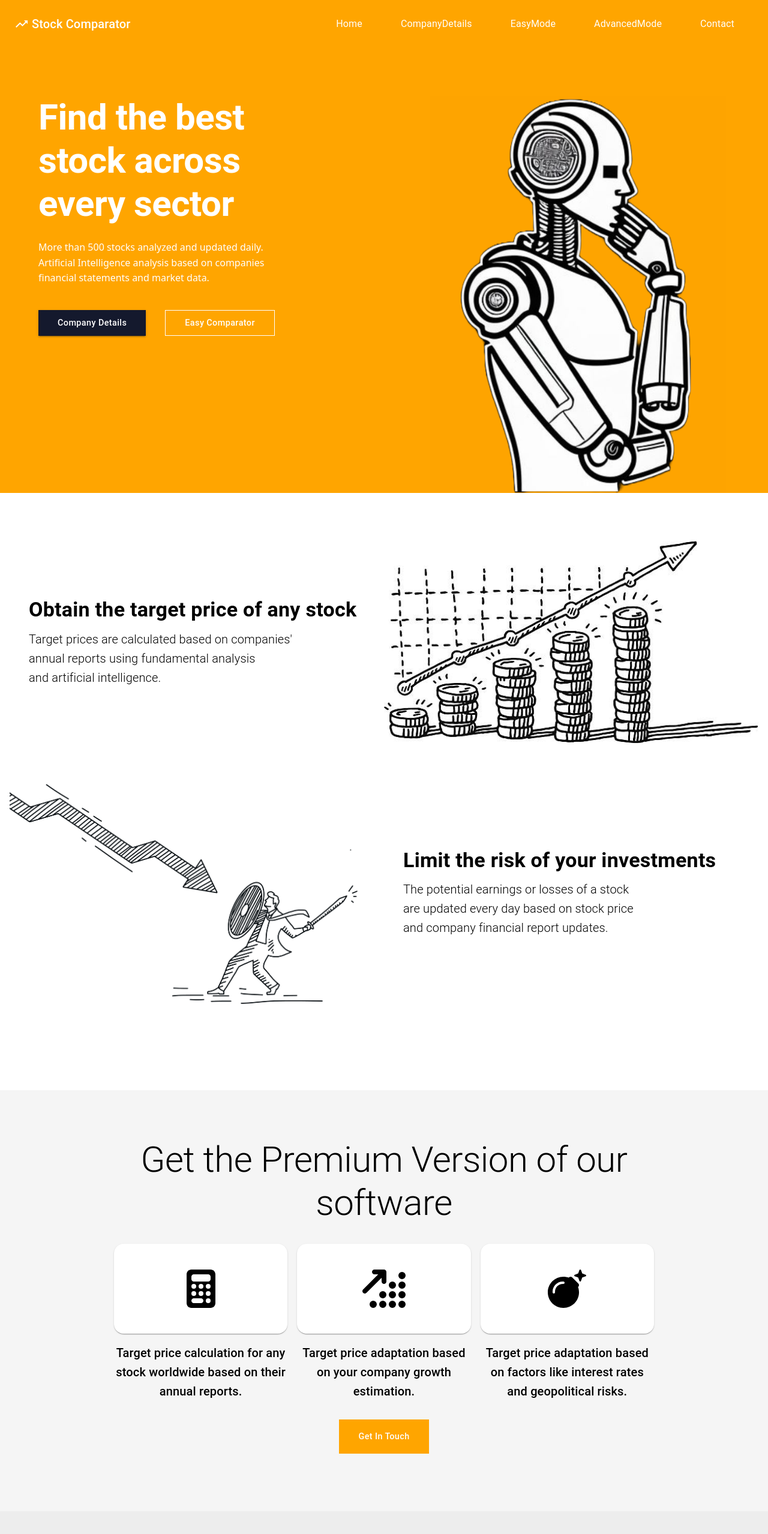
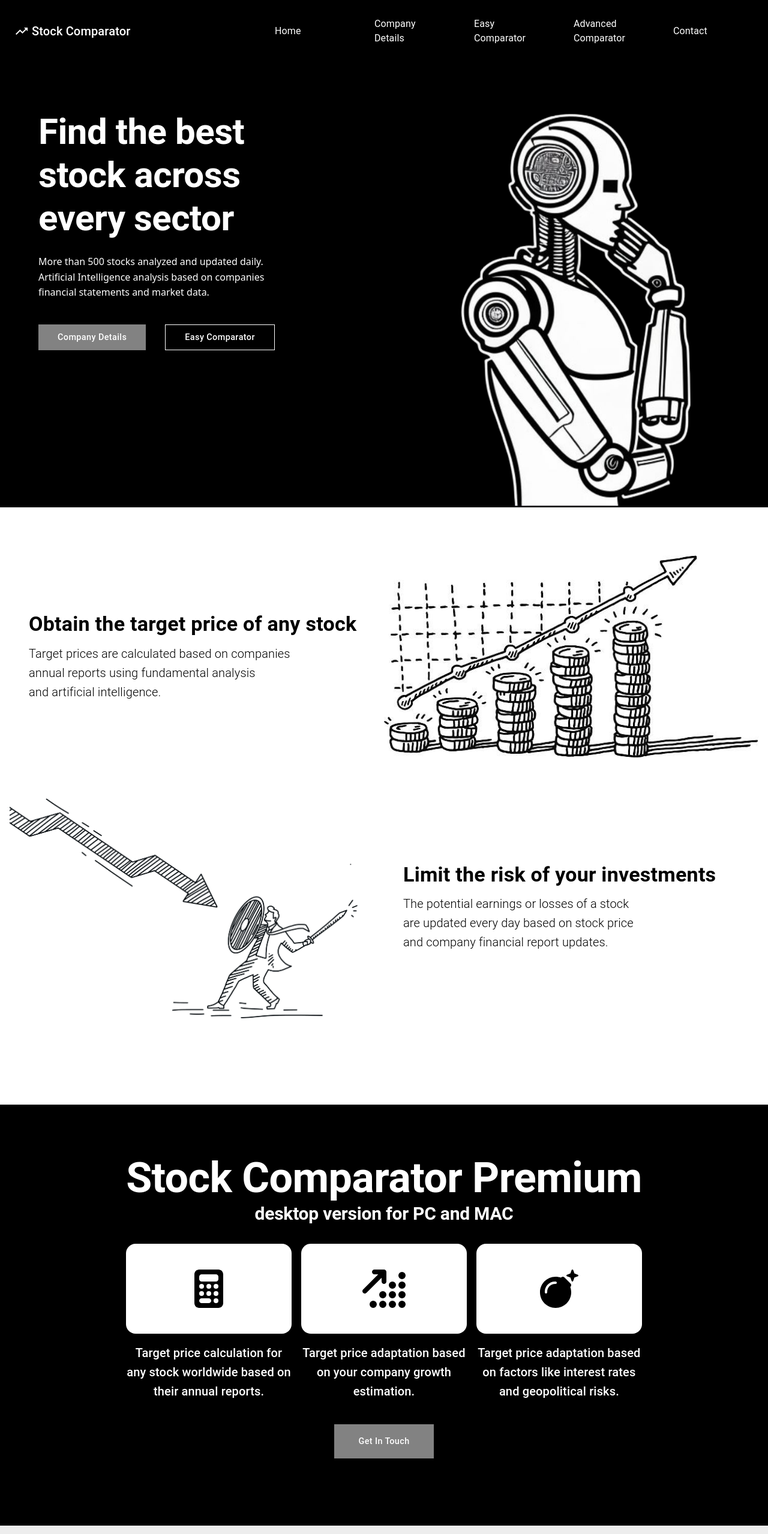
Before and after one commit to stockfundamentalanalysis/stock-comparator-front-end, a Next.js app: page / in a window 1280 px wide. Shown: the top 2558 px of the page at 60% size. Built offline with nearby package versions, Linux system fonts and the light colour scheme.

Commit message:
Updated frontend

```diff
--- a/src/components/getintouch.jsx
+++ b/src/components/getintouch.jsx
@@ -43,13 +43,32 @@ const GetInTouch = () => {
         width: '100%',
         flexGrow: 1,
         display: 'flex',
-        backgroundColor: '#f5f5f5',
+        backgroundColor: 'rgb(0,0,0)',
       }}
     >
       <Box maxWidth={'md'} mx={'auto'} textAlign={'center'}>
         <Box mb={4}>
-          <Typography variant="h2">
-            Get the Premium Version of our software
+          <Typography
+            variant="h2"
+            component="h1"
+            sx={{
+              fontWeight: 700,
+              color: 'rgb(255,255,255)',
+              fontSize: 70,
+            }}
+          >
+            Stock Comparator Premium
+          </Typography>
+          <Typography
+            variant="h2"
+            component="h1"
+            sx={{
+              fontWeight: 700,
+              color: 'rgb(255,255,255)',
+              fontSize: 30,
+            }}
+          >
+            desktop version for PC and MAC
           </Typography>
         </Box>
 
@@ -72,7 +91,12 @@ const GetInTouch = () => {
             >
               <FontAwesomeIcon icon={faCalculator} size="4x" />
             </Box>
-            <Typography variant="h6" textAlign="center" gutterBottom>
+            <Typography
+              variant="h6"
+              textAlign="center"
+              gutterBottom
+              color="rgb(255,255,255)"
+            >
               Target price calculation for any stock worldwide based on their
               annual reports.
             </Typography>
@@ -96,6 +120,7 @@ const GetInTouch = () => {
               variant="h6"
               textAlign="center"
               gutterBottom
+              color="rgb(255,255,255)"
               //sx={{ fontStyle: 'italic' }}
             >
               Target price adaptation based on your company growth estimation.
@@ -116,7 +141,12 @@ const GetInTouch = () => {
             >
               <FontAwesomeIcon icon={faBomb} size="4x" />
             </Box>
-            <Typography variant="h6" textAlign="center" gutterBottom>
+            <Typography
+              variant="h6"
+              textAlign="center"
+              gutterBottom
+              color="rgb(255,255,255)"
+            >
               Target price adaptation based on factors like interest rates and
               geopolitical risks.
             </Typography>
@@ -126,22 +156,23 @@ const GetInTouch = () => {
       <Button
         component={Link}
         href={'/contact'}
-        size="medium"
         sx={{
+          mr: 3,
+          px: 5,
+          py: 2,
+          margin: 4,
           fontSize: '0.9rem',
           textTransform: 'capitalize',
-          py: 2,
-          px: 4,
-          mt: 3,
-          mb: 2,
           borderRadius: 0,
+          borderColor: '#14192d',
           color: '#fff',
-          backgroundColor: 'orange',
+          backgroundColor: 'rgb(130,130,130)',
+          whiteSpace: 'nowrap', // Ensure text stays on a single line
           '&&:hover': {
-            backgroundColor: '#343a55',
+            backgroundColor: 'rgb(166,166,166)',
           },
           '&&:focus': {
-            backgroundColor: '#343a55',
+            backgroundColor: 'rgb(130,130,130)',
           },
         }}
       >
--- a/src/components/getstarted.jsx
+++ b/src/components/getstarted.jsx
@@ -54,7 +54,7 @@ const GetStarted = () => {
             textAlign="start"
             sx={{ fontWeight: 'light' }}
           >
-            Target prices are calculated based on companies'
+            Target prices are calculated based on companies
             <br />
             annual reports using fundamental analysis
             <br />
--- a/src/components/header.jsx
+++ b/src/components/header.jsx
@@ -11,7 +11,7 @@ const Header = () => {
     justifyContent: 'center',
     gap: theme.spacing(2),
     paddingTop: theme.spacing(10),
-    backgroundColor: 'orange',
+    backgroundColor: 'rgb(0,0,0)',
     [theme.breakpoints.down('md')]: {
       flexDirection: 'column',
       alignItems: 'center',
@@ -94,13 +94,13 @@ const Header = () => {
               borderRadius: 0,
               borderColor: '#14192d',
               color: '#fff',
-              backgroundColor: '#14192d',
+              backgroundColor: 'rgb(130,130,130)',
               whiteSpace: 'nowrap', // Ensure text stays on a single line
               '&&:hover': {
-                backgroundColor: '#343a55',
+                backgroundColor: 'rgb(166,166,166)',
               },
               '&&:focus': {
-                backgroundColor: '#343a55',
+                backgroundColor: 'rgb(130,130,130)',
               },
             }}
           >
@@ -121,12 +121,12 @@ const Header = () => {
               borderColor: '#fff',
               whiteSpace: 'nowrap', // Ensure text stays on a single line
               '&&:hover': {
-                color: '#343a55',
-                borderColor: '#343a55',
+                color: 'rgb(130,130,130)',
+                borderColor: 'rgb(130,130,130)',
               },
               '&&:focus': {
-                color: '#343a55',
-                borderColor: '#343a55',
+                color: 'rgb(130,130,130)',
+                borderColor: 'rgb(130,130,130)',
               },
             }}
           >
--- a/src/components/navbar.jsx
+++ b/src/components/navbar.jsx
@@ -10,7 +10,6 @@ import {
   ListItemButton,
   ListItemText,
 } from '@mui/material'
-// menu
 import DrawerItem from './draweritem'
 import TrendingUpIcon from '@mui/icons-material/TrendingUp'
 
@@ -19,6 +18,8 @@ import Link from 'next/link'
 const StyledToolbar = styled(Toolbar)({
   display: 'flex',
   justifyContent: 'space-between',
+  maxWidth: '100%', // Adjust the maximum width as needed
+  paddingY: '0px',
   alignItems: 'center', // Add this line to vertically align the items
 })
 
@@ -36,16 +37,16 @@ const itemList = [
     to: '/',
   },
   {
-    text: 'CompanyDetails',
+    text: 'Company Details',
     to: '/select_detail',
   },
   {
-    text: 'EasyMode',
-    to: '/table3',
+    text: 'Easy Comparator',
+    to: '/easy_table',
   },
   {
-    text: 'AdvancedMode',
-    to: '/table5',
+    text: 'Advanced Comparator',
+    to: '/advanced_table',
   },
   {
     text: 'Contact',
@@ -59,7 +60,7 @@ const Navbar = () => {
       component="nav"
       position="sticky"
       sx={{
-        backgroundColor: 'orange',
+        backgroundColor: 'rgb(0,0,0)',
         margin: 0,
       }}
       elevation={0}
@@ -84,9 +85,10 @@ const Navbar = () => {
                   href={item.to}
                   sx={{
                     color: '#fff',
+                    fontSize: '0.5rem',
                     '&:hover': {
                       backgroundColor: 'transparent',
-                      color: '#1e2a5a',
+                      color: 'rgb(100,100,100)',
                     },
                   }}
                 >
--- a/src/pages/table5.tsx
+++ b/src/pages/advanced_table.tsx
@@ -13,7 +13,7 @@ import { AlignVerticalBottom } from '@mui/icons-material'
 
 //nested data is ok, see accessorKeys in ColumnDef below
 
-const Example = () => {
+const AdvancedTable = () => {
   const [fundamentalAnalysis, setfundamentalAnalysis] = useState([])
 
   useEffect(() => {
@@ -142,7 +142,7 @@ const Example = () => {
         }, */
       },
       {
-        header: 'CompanyName',
+        header: 'Company Name',
         accessorKey: 'CompanyName',
       },
       {
@@ -163,7 +163,6 @@ const Example = () => {
               sx={{
                 backgroundColor: color,
                 borderRadius: '0.25rem',
-
                 p: '0.25rem',
                 fontWeight: 'bold',
                 textAlign: 'center',
@@ -173,25 +172,34 @@ const Example = () => {
             </Box>
           )
         },
-        // muiTableBodyCellProps: ({ cell }: { cell: any }) => ({
-        //   styleOverrides: {
-        //     backgroundColor: "red",
-        //   }
-        // sx: {
-        //   backgroundColor:
-        //     cell.getValue() > 0.5
-        //       ? 'rgba(22, 184, 44, 0.5)'
-        //       : 'rgba(255, 0, 0, 0.5)',
-        //   fontWeight:
-        //     cell.column.id === 'age' && cell.getValue() > 40
-        //       ? '700'
-        //       : '400'
-        // },
-        // }),
       },
       {
-        header: 'DCFWorstPotential',
+        header: 'Worst Case Potential',
         accessorKey: 'DCFWorstPotential',
+        size: 150,
+        Cell: ({ cell }: { cell: any }) => {
+          const value = cell.getValue()
+          const weight = calculateWeight(value, -1, 1.5)
+          const rgb = pickHex(red, green, white, weight)
+          const color = `rgb(${rgb[0]},${rgb[1]},${rgb[2]})`
+          return (
+            <Box
+              sx={{
+                backgroundColor: color,
+                borderRadius: '0.25rem',
+                p: '0.25rem',
+                fontWeight: 'bold',
+                textAlign: 'center',
+              }}
+            >
+              {Math.round(cell.getValue() * 100)} %
+            </Box>
+          )
+        },
+      },
+      {
+        header: 'Current Price',
+        accessorKey: 'CurrentPrice',
         size: 50,
         Cell: ({ cell }: { cell: any }) => {
           return (
@@ -206,8 +214,8 @@ const Example = () => {
         },
       },
       {
-        header: 'CurrentPrice',
-        accessorKey: 'CurrentPrice',
+        header: 'Target Price',
+        accessorKey: 'TargetPrice',
         size: 50,
         Cell: ({ cell }: { cell: any }) => {
           return (
@@ -227,19 +235,19 @@ const Example = () => {
         accessorKey: 'Country',
       },
       {
-        header: 'StockCurrency',
+        header: 'Stock Currency',
         accessorKey: 'StockCurrency',
       },
       {
-        header: 'ReportCurrency',
+        header: 'Report Currency',
         accessorKey: 'ReportCurrency',
       },
       {
-        header: 'LastReportDate',
+        header: 'Last Report Date',
         accessorKey: 'LastReportDate',
       },
       {
-        header: 'CurrentPER',
+        header: 'Current PER',
         accessorKey: 'CurrentPER',
         size: 50,
         Cell: ({ cell }: { cell: any }) => {
@@ -265,7 +273,7 @@ const Example = () => {
         },
       },
       {
-        header: 'MeanPER',
+        header: 'Mean PER',
         accessorKey: 'MeanPER',
         size: 50,
         Cell: ({ cell }: { cell: any }) => {
@@ -291,7 +299,7 @@ const Example = () => {
         },
       },
       {
-        header: 'CurrentEVEBITDA',
+        header: 'Current EV/EBITDA',
         accessorKey: 'CurrentEVEBITDA',
         size: 50,
         Cell: ({ cell }: { cell: any }) => {
@@ -317,7 +325,7 @@ const Example = () => {
         },
       },
       {
-        header: 'MeanEVEBITDA',
+        header: 'Mean EV/EBITDA',
         accessorKey: 'MeanEVEBITDA',
         size: 50,
         Cell: ({ cell }: { cell: any }) => {
@@ -343,7 +351,7 @@ const Example = () => {
         },
       },
       {
-        header: 'CurrentEVEBIT',
+        header: 'Current EV/EBIT',
         accessorKey: 'CurrentEVEBIT',
         size: 50,
         Cell: ({ cell }: { cell: any }) => {
@@ -369,9 +377,9 @@ const Example = () => {
         },
       },
       {
-        header: 'CurrentPricetoBook',
+        header: 'Current Price/ Book Value',
         accessorKey: 'CurrentPricetoBook',
-        size: 50,
+        size: 200,
         Cell: ({ cell }: { cell: any }) => {
           const value = cell.getValue()
           const weight = calculateWeight(value, 0.5, 3)
@@ -395,9 +403,9 @@ const Example = () => {
         },
       },
       {
-        header: 'MeanPricetoBook',
+        header: 'Mean Price/ Book Value',
         accessorKey: 'MeanPricetoBook',
-        size: 50,
+        size: 200,
         Cell: ({ cell }: { cell: any }) => {
           const value = cell.getValue()
           const weight = calculateWeight(value, 0.5, 3)
@@ -421,9 +429,9 @@ const Example = () => {
         },
       },
       {
-        header: 'CurrentPricetoFreeCashFlowRate',
+        header: 'Current Price / Free Cash Flow',
         accessorKey: 'CurrentPricetoFreeCashFlowRate',
-        size: 50,
+        size: 200,
         Cell: ({ cell }: { cell: any }) => {
           const value = cell.getValue()
           const weight = calculateWeight(value, 5, 30)
@@ -447,9 +455,9 @@ const Example = () => {
         },
       },
       {
-        header: 'MeanPricetoFreeCashFlowRate',
+        header: 'Mean Price / Free Cash Flow',
         accessorKey: 'MeanPricetoFreeCashFlowRate',
-        size: 50,
+        size: 200,
         Cell: ({ cell }: { cell: any }) => {
           const value = cell.getValue()
           const weight = calculateWeight(value, 5, 30)
@@ -525,7 +533,7 @@ const Example = () => {
         },
       },
       {
-        header: 'MeanROIC',
+        header: 'Mean ROIC',
         accessorKey: 'MeanROIC',
         size: 50,
         Cell: ({ cell }: { cell: any }) => {
@@ -625,9 +633,9 @@ const Example = () => {
         },
       },
       {
-        header: 'CashToTotalAssets',
+        header: 'Total Cash / Total Assets',
         accessorKey: 'CashToTotalAssets',
-        size: 50,
+        size: 150,
         Cell: ({ cell }: { cell: any }) => {
           const value = cell.getValue()
           const weight = calculateWeightReverse(value, 0, 0.3)
@@ -651,9 +659,9 @@ const Example = () => {
         },
       },
       {
-        header: 'CashOverStockPrice',
+        header: 'Cash / Stock Price',
         accessorKey: 'CashOverStockPrice',
-        size: 50,
+        size: 100,
         Cell: ({ cell }: { cell: any }) => {
           const value = cell.getValue()
           const weight = calculateWeightReverse(value, 0, 0.3)
@@ -677,9 +685,9 @@ const Example = () => {
         },
       },
       {
-        header: 'LiabilitiestoEquityRatio',
+        header: 'Liabilities / Equity',
         accessorKey: 'LiabilitiestoEquityRatio',
-        size: 50,
+        size: 100,
         Cell: ({ cell }: { cell: any }) => {
           const value = cell.getValue()
           const weight = calculateWeight(value, 0, 1)
@@ -703,9 +711,9 @@ const Example = () => {
         },
       },
       {
-        header: 'NetDebttoEBITDA',
+        header: 'Net Debt / EBITDA',
         accessorKey: 'NetDebttoEBITDA',
-        size: 50,
+        size: 150,
         Cell: ({ cell }: { cell: any }) => {
           const value = cell.getValue()
           const weight = calculateWeight(value, 0, 4)
@@ -729,9 +737,9 @@ const Example = () => {
         },
       },
       {
-        header: 'MeanNetDebttoEBITDA',
+        header: 'Mean Net Debt / EBITDA',
         accessorKey: 'MeanNetDebttoEBITDA',
-        size: 50,
+        size: 200,
         Cell: ({ cell }: { cell: any }) => {
           const value = cell.getValue()
           const weight = calculateWeight(value, 0, 4)
@@ -755,9 +763,9 @@ const Example = () => {
         },
       },
       {
-        header: 'InterestExpensetoEBIT',
+        header: 'Interest Expense / EBIT',
         accessorKey: 'InterestExpensetoEBIT',
-        size: 50,
+        size: 200,
         Cell: ({ cell }: { cell: any }) => {
           const value = cell.getValue()
           const weight = calculateWeight(value, 0, 0.6)
@@ -781,13 +789,13 @@ const Example = () => {
         },
       },
       {
-        header: 'EntrepriseValueUSD',
+        header: 'Entreprise Value in USD',
         accessorKey: 'EntrepriseValueUSD',
       },
       {
-        header: 'EBITDATendency',
+        header: 'EBITDA Tendency',
         accessorKey: 'EBITDATendency',
-        size: 50,
+        size: 200,
         Cell: ({ cell }: { cell: any }) => {
           const value = cell.getValue()
           const weight = calculateWeight(value, -1, 1)
@@ -811,9 +819,9 @@ const Example = () => {
         },
       },
       {
-        header: 'FreeCashFlowTendency',
+        header: 'Free Cash Flow Tendency',
         accessorKey: 'FreeCashFlowTendency',
-        size: 50,
+        size: 200,
         Cell: ({ cell }: { cell: any }) => {
           const value = cell.getValue()
           const weight = calculateWeight(value, -1, 1)
@@ -836,9 +844,9 @@ const Example = () => {
         },
       },
       {
-        header: 'OperatingCashFlowTendency',
+        header: 'Operating Cash Flow Tendency',
         accessorKey: 'OperatingCashFlowTendency',
-        size: 50,
+        size: 200,
         Cell: ({ cell }: { cell: any }) => {
           const value = cell.getValue()
           const weight = calculateWeight(value, -1, 1)
@@ -861,9 +869,9 @@ const Example = () => {
         },
       },
       {
-        header: 'NetIncomeTendency',
+        header: 'Net Income Tendency',
         accessorKey: 'NetIncomeTendency',
-        size: 50,
+        size: 200,
         Cell: ({ cell }: { cell: any }) => {
           const value = cell.getValue()
           const weight = calculateWeight(value, -1, 1)
@@ -886,9 +894,9 @@ const Example = () => {
         },
       },
       {
-        header: 'EquityTendency',
+        header: 'Equity Tendency',
         accessorKey: 'EquityTendency',
-        size: 50,
+        size: 200,
         Cell: ({ cell }: { cell: any }) => {
           const value = cell.getValue()
           const weight = calculateWeight(value, -1, 1)
@@ -911,9 +919,9 @@ const Example = () => {
         },
       },
       {
-        header: 'ROICTendency',
+        header: 'ROIC Tendency',
         accessorKey: 'ROICTendency',
-        size: 50,
+        size: 100,
         Cell: ({ cell }: { cell: any }) => {
           const value = cell.getValue()
           const weight = calculateWeight(value, -1, 1)
@@ -938,9 +946,9 @@ const Example = () => {
         },
       },
       {
-        header: 'DividendYield',
+        header: 'Dividend Yield',
         accessorKey: 'DividendYield',
-        size: 50,
+        size: 100,
         Cell: ({ cell }: { cell: any }) => {
           const value = cell.getValue()
           const weight = calculateWeight(value, 0, 0.1)
@@ -964,9 +972,9 @@ const Example = () => {
         },
       },
       {
-        header: 'EBITDAMargin',
+        header: 'EBITDA Margin',
         accessorKey: 'EBITDAMargin',
-        size: 50,
+        size: 100,
         Cell: ({ cell }: { cell: any }) => {
           const value = cell.getValue()
           const weight = calculateWeight(value, 0, 0.5)
@@ -990,7 +998,7 @@ const Example = () => {
         },
       },
       {
-        header: 'NetIncomeMargin',
+        header: 'Net Income Margin',
         accessorKey: 'NetIncomeMargin',
         size: 50,
         Cell: ({ cell }: { cell: any }) => {
@@ -1068,7 +1076,7 @@ const Example = () => {
         },
       },
       {
-        header: 'MeanPFFO',
+        header: 'Mean PFFO',
         accessorKey: 'MeanPFFO',
         size: 50,
         Cell: ({ cell }: { cell: any }) => {
@@ -1094,12 +1102,12 @@ const Example = () => {
         },
       },
       {
-        header: 'LastUpdate',
+        header: 'Last Update',
         accessorKey: 'LastUpdate',
       },
 
       {
-        header: 'FirstYearReport',
+        header: 'First Year Report',
         accessorKey: 'FirstYearReport',
       },
     ],
@@ -1118,4 +1126,4 @@ const Example = () => {
   )
 }
 
-export default Example
+export default AdvancedTable
--- a/src/pages/select_detail.tsx
+++ b/src/pages/select_detail.tsx
@@ -182,12 +182,12 @@ const Post = () => {
                 mb: 2,
                 borderRadius: 0,
                 color: '#fff',
-                backgroundColor: 'orange',
+                backgroundColor: 'rgb(130,130,130)',
                 '&&:hover': {
-                  backgroundColor: '#343a55',
+                  backgroundColor: 'rgb(165,165,165)',
                 },
                 '&&:focus': {
-                  backgroundColor: '#343a55',
+                  backgroundColor: 'rgb(165,165,165)',
                 },
               }}
             >
```
Also changed, not shown: src/components/details.jsx (+6 -5 lines), src/pages/easy_table.tsx (renamed from src/pages/table3.tsx).
